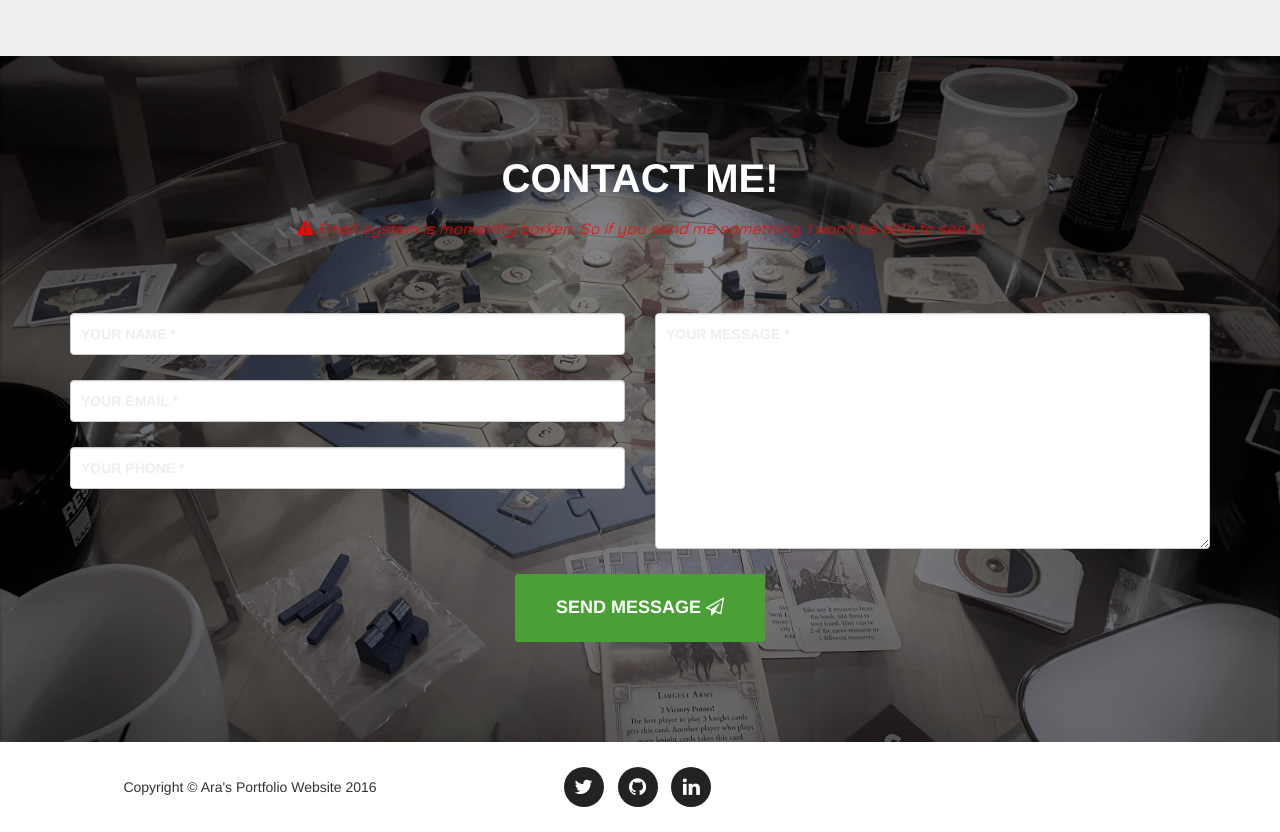
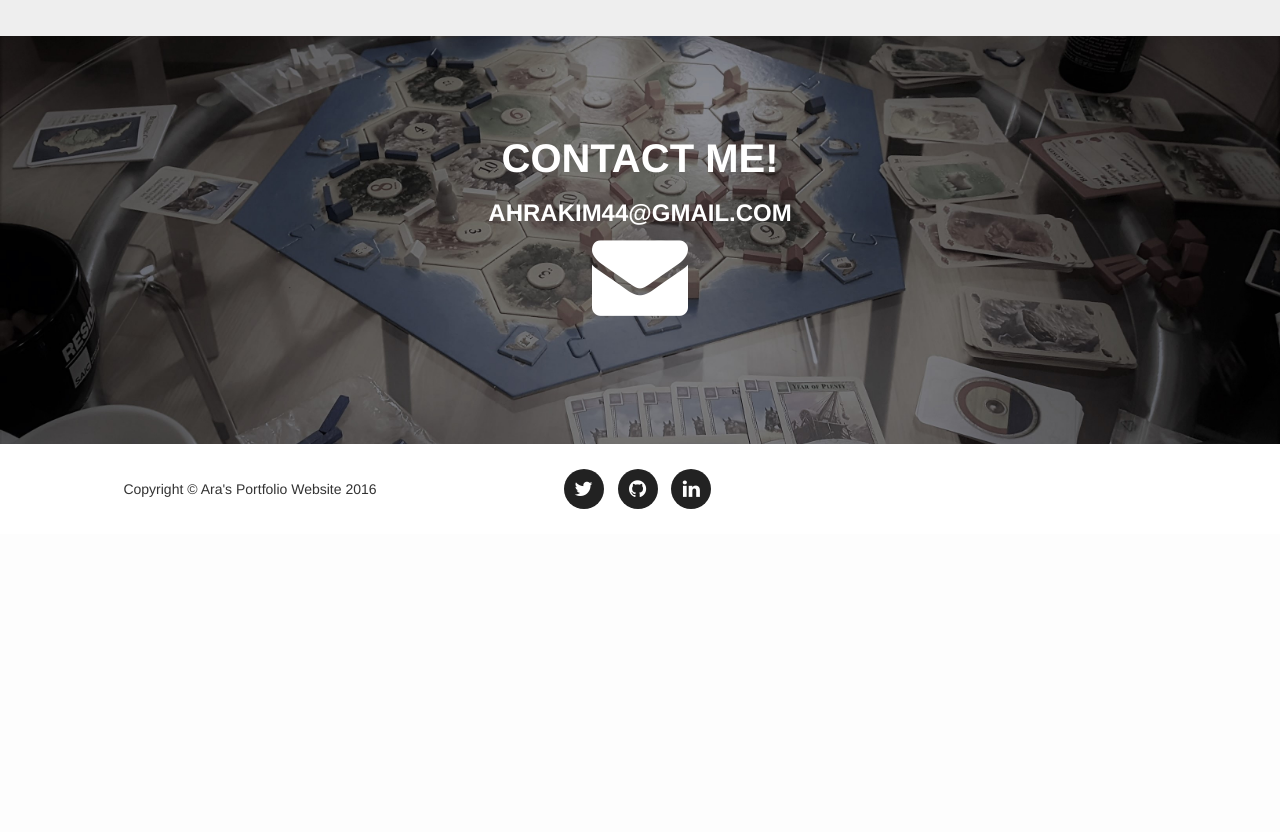
Before and after one commit to Arakim44/AraKimPortfolioPage, a PHP site: page / in a window 1280 px wide. Shown: the part 2450-3282 px from the top of the page. After the commit the page ends 2959 px from the top, so only its background shows below. Run offline with PHP 8.4, Linux system fonts and the light colour scheme; some libraries are stand-ins or nearby versions.

Commit message:
email did not work, so just outlook linke added

```diff
--- a/css/agency.css
+++ b/css/agency.css
@@ -4,6 +4,7 @@
     color:white;
     visibility: visible;
 }*/
+
 #loader {
     display: block;
     position: relative;
--- a/index.html
+++ b/index.html
@@ -150,8 +150,8 @@
 
                         <h4>Ara Kim</h4>
                         <p class="text-muted">Also known as PainTrainKim</p>
-                        <!--test-->
-                        <a data-auto-recognition="true" data-content="ahrakim44@gmail.com" href="mailto: ahrakim44@gmail.com" data-type=mail>ahrakim44@gmail.com</a>
+
+
 
                         <ul class="list-inline social-buttons">
                             <li class="list-inline-item">
@@ -342,14 +342,17 @@
             <div class="row">
                 <div class="col-lg-12 text-center">
                     <h2 class="section-heading">Contact me!</h2>
-                    <h3 class="section-subheading text-muted" style="color:red"><i class="fa fa-exclamation-triangle" aria-hidden="true"></i> Email system is momently borken. So if you send me something, I won't be able to see it!</h3>
+                    <h3 style="color:white">ahrakim44@gmail.com<address>
+                        <a data-auto-recognition="true" data-content="ahrakim44@gmail.com" href="mailto: ahrakim44@gmail.com" data-type="mail" style="color:white"><i class="fa fa-envelope fa-4x" aria-hidden="true"></i></a>
+                        </address></h3>
+                    <!--<h3 class="section-subheading text-muted" style="color:red"><i class="fa fa-exclamation-triangle" aria-hidden="true"></i> Email system is momently borken. So if you send me something, I won't be able to see it!</h3>-->
                 </div>
             </div>
             <div class="row">
                 <div class="col-lg-12">
-                    <form name="sentMessage" id="contactForm" novalidate>
+                    <!--<form name="sentMessage" id="contactForm" novalidate>
                         <div class="row">
-                            <div class="col-md-6">
+                            <div class="col-md-6 form-center">
                                 <div class="form-group">
                                     <input type="text" class="form-control" placeholder="Your Name *" id="name" name="name" required data-validation-required-message="Please enter your name.">
                                     <p class="help-block text-danger"></p>
@@ -375,7 +378,7 @@
                                 <button type="submit" class="btn btn-xl">Send Message <i class="fa fa-send-o"></i> </button>
                             </div>
                         </div>
-                    </form>
+                    </form>-->
                 </div>
             </div>
         </div>
--- a/js/load.js
+++ b/js/load.js
@@ -5,6 +5,6 @@
         $('body').addClass('loaded');
         $('#nav-visible').css('visibility','visible');
         $('#wait').css('visibility','hidden');
-    }, 3000);
+    }, 2200);
 
 });
```
